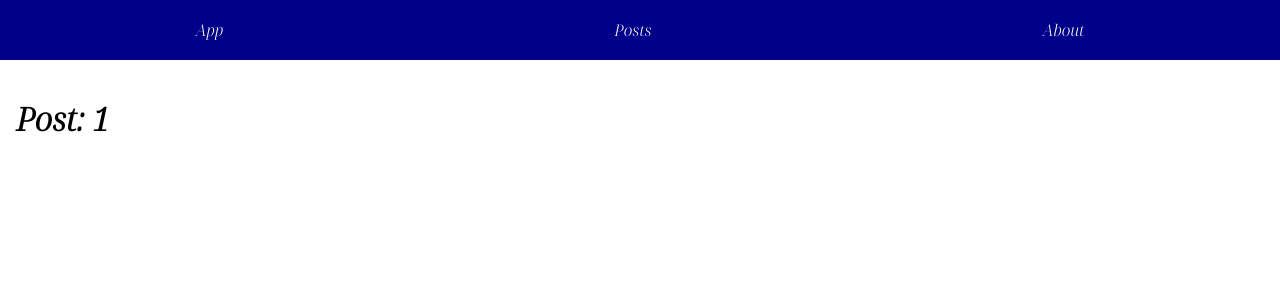
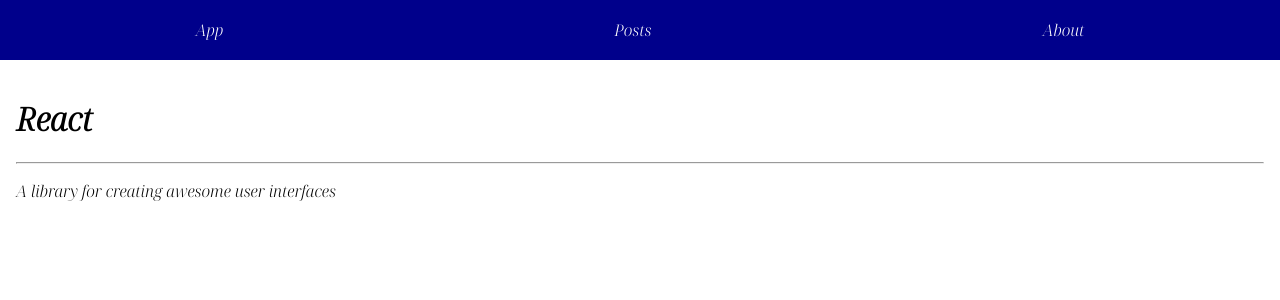
Before and after one commit to KeithChasen/next-tut, a Next.js app: page /post/1 in a window 1280 px wide. Shown: the top 300 px of the page. Built offline with nearby package versions, Linux system fonts and the light colour scheme; data requests are answered from the project's data file.

Commit message:
fetching single post

```diff
--- a/pages/post/[id].js
+++ b/pages/post/[id].js
@@ -1,12 +1,19 @@
-import {useRouter} from "next/router";
 import {MainLayout} from "../../components/MainLayout";
 
-export default function Post() {
-  const router = useRouter();
-  console.log(router)
+export default function Post({ post }) {
   return (
     <MainLayout title="Post" keywords="post page">
-      <h1>Post: {router.query.id}</h1>
+      <h1>{post.title}</h1>
+      <hr/>
+      <p>{post.body}</p>
     </MainLayout>
   )
 }
+
+Post.getInitialProps = async (ctx) => {
+  const response = await fetch(`http://localhost:4200/posts/${ctx.query.id}`);
+  const post = await response.json();
+  return {
+    post
+  }
+};
```
